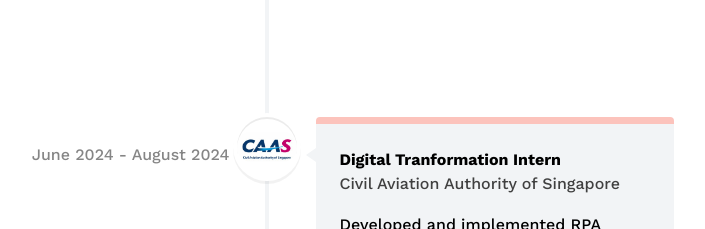
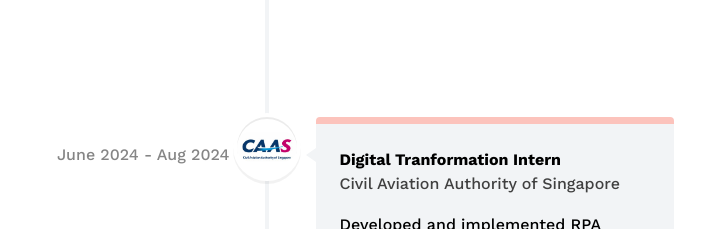
Before and after one commit to feliciahmq/portfolio, a React (Vite) app: page / in a window 1280 px wide. Shown: the part 2094-2323 px from the top of the page, without its empty margins (334-1039 px from the left). Built offline with nearby package versions, Linux system fonts and the light colour scheme.

Commit message:
edit: date

```diff
--- a/src/components/Experiences.jsx
+++ b/src/components/Experiences.jsx
@@ -15,7 +15,7 @@ const Experiences = () => {
       role: 'Digital Tranformation Intern',
       company_name: 'Civil Aviation Authority of Singapore',
       link: 'https://www.caas.gov.sg/',
-      date: 'June 2024 - August 2024',
+      date: 'June 2024 - Aug 2024',
       icon: '/static/caas_logo.png',
       description: 'Developed and implemented RPA workflows with UiPath, enhancing workplace efficiency.',
     },
```
